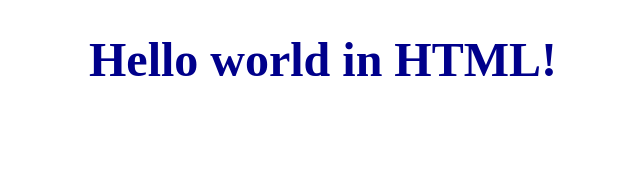
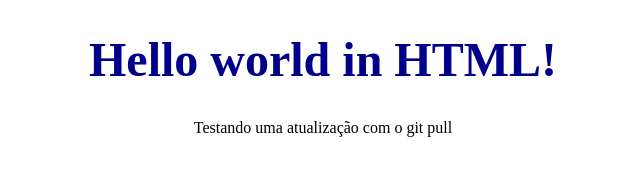
Before and after one commit to amanciio93/curso_git, a plain HTML site: page index.html in a window 1280 px wide. Shown: the whole page, without its empty margins (317-957 px from the left). Drawn offline with Linux system fonts and the light colour scheme.

Commit message:
Update index.html

```diff
--- a/index.html
+++ b/index.html
@@ -12,6 +12,10 @@
     <h1>
         Hello world in HTML!
     </h1>
+
+    <p>
+        Testando uma atualização com o git pull
+    </p>
 </body>
 
 </html>
```
